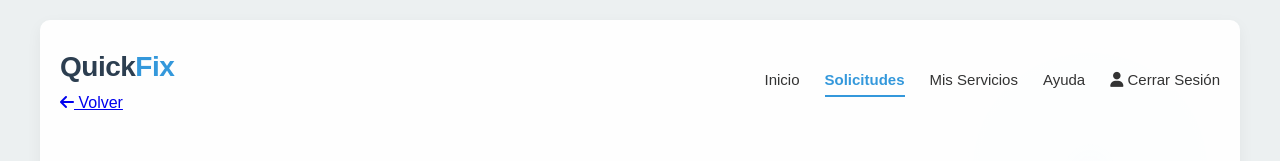
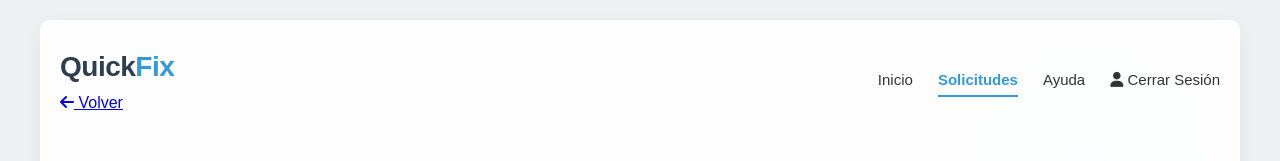
Before and after one commit to Mathewer987/Proyecto-Final-Quick-Fix, a Flask app: template templates/AceptarTrabajos.html in a window 1280 px wide. Shown: the top 161 px of the page. Run offline with Flask 3, Linux system fonts and the light colour scheme; the template is opened without the code that fills it, so the values that code supplies are empty; parts of the project's set-up code (start-up, migrations or seed data) failed here and were passed over.

Commit message:
farmeo insano

```diff
--- a/templates/AceptarTrabajos.html
+++ b/templates/AceptarTrabajos.html
@@ -606,7 +606,7 @@
             <nav class="nav">
                 <a href="{{ url_for('home') }}" class="nav-item">Inicio</a>
                 <a href="/trabajos" class="nav-item active">Solicitudes</a>
-                <a href="#" class="nav-item">Mis Servicios</a>
+
                 <a href="#" class="nav-item">Ayuda</a>
                 <a class="nav-item" href="{{ url_for('logout') }}"><i class="fas fa-user"></i> Cerrar Sesión</a>
             </nav>
```
